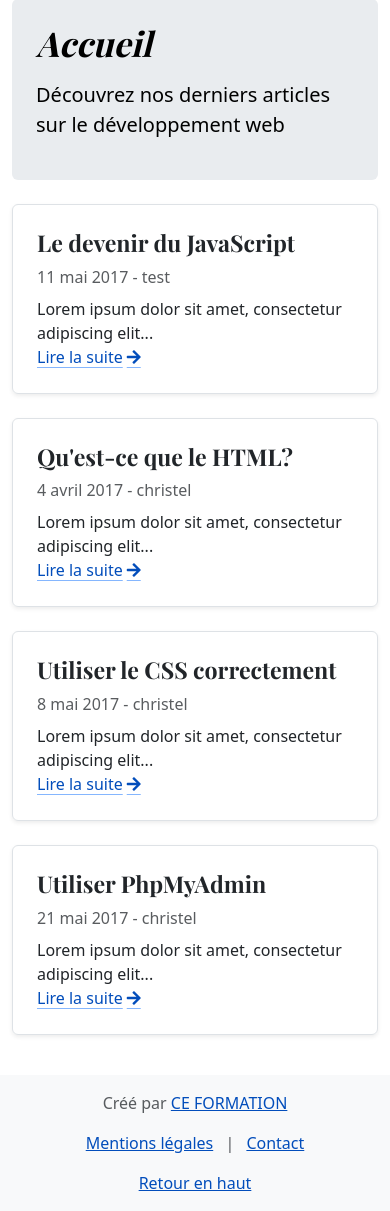
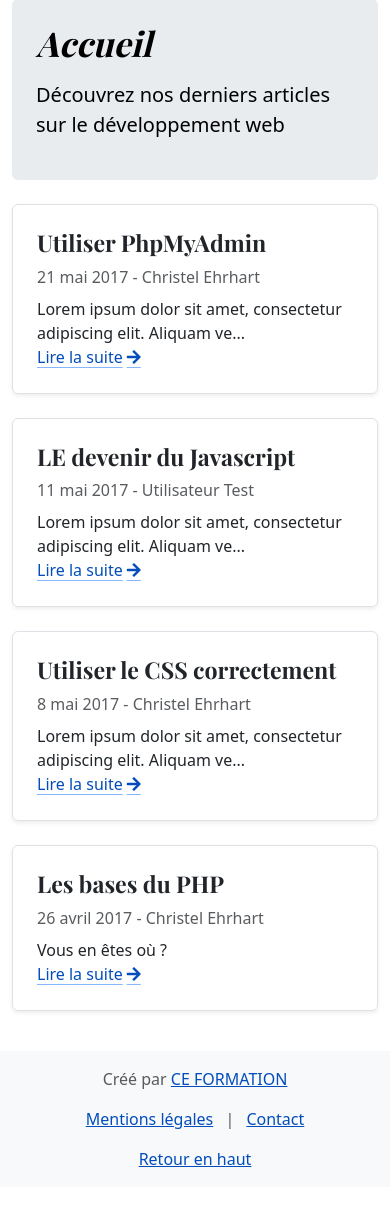
Before and after one commit to ceformation68/cci_dwwm20252026_blog, a PHP site: page / in a window 390 px wide. Shown: the part 125-1336 px from the top of the page. After the commit the page ends 1292 px from the top, so only its background shows below. Run offline with PHP 8.4, Linux system fonts and the light colour scheme; data comes from the database, SQL or seed files in the repository; some libraries are stand-ins or nearby versions.

Commit message:
Afficher les articles sur la page d'accueil

```diff
--- /dev/null
+++ b/_partial/article.php
@@ -0,0 +1,19 @@
+<article class="col-md-6 mb-4">
+	<div class="row g-0 border rounded overflow-hidden flex-md-row shadow-sm h-md-250 position-relative">
+		<div class="col p-4 d-flex flex-column position-static">
+			<h3 class="mb-2"><?php echo $arrDetArticle['article_title']; ?></h3>
+			<div class="mb-2 text-body-secondary">
+				<time datetime="2017-05-11"><?php echo $strDate; ?></time>
+				<span> - <?php echo $arrDetArticle['article_creatorname']; ?></span>
+			</div>
+			<p class="mb-auto"><?php echo $strSummary; ?></p>
+			<a href="article-javascript.html" class="icon-link gap-1 icon-link-hover stretched-link" aria-label="Lire l'article complet sur le devenir du JavaScript">
+				Lire la suite
+				<i class="fas fa-arrow-right" aria-hidden="true"></i>
+			</a>
+		</div>
+		<div class="col-auto d-none d-lg-block">
+			<img class="bd-placeholder-img" width="200" height="250" src="assets/images/<?php echo $arrDetArticle['article_img']; ?>" alt="Logo JavaScript - Article sur l'évolution du JavaScript" loading="lazy">
+		</div>
+	</div>
+</article>
--- a/index.php
+++ b/index.php
@@ -7,88 +7,49 @@
 
 	// inclusion du header
 	include("_partial/header.php");
+
+	// inclure la connexion
+	require_once("connexion.php");
+	// Ecrire la requête
+	/*$strRq	= "SELECT *
+				FROM articles
+				ORDER BY article_createdate DESC
+				LIMIT 4;";
+				*/
+	// Requête avec le nom du créateur
+	$strRq	= "SELECT articles.*,
+				CONCAT(user_firstname, ' ', user_name) AS 'article_creatorname'
+				FROM articles
+					INNER JOIN users ON article_creator = user_id
+				ORDER BY article_createdate DESC
+				LIMIT 4";
+	// Lancer la requête et récupérer les résultats
+	$arrArticle = $db->query($strRq)->fetchAll();
+
 ?>
 <section aria-label="Articles récents">
 	<h2 class="visually-hidden">Les 4 derniers articles</h2>
 	<div class="row mb-2">
-		<article class="col-md-6 mb-4">
-			<div class="row g-0 border rounded overflow-hidden flex-md-row shadow-sm h-md-250 position-relative">
-				<div class="col p-4 d-flex flex-column position-static">
-					<h3 class="mb-2">Le devenir du JavaScript</h3>
-					<div class="mb-2 text-body-secondary">
-						<time datetime="2017-05-11">11 mai 2017</time>
-						<span> - test</span>
-					</div>
-					<p class="mb-auto">Lorem ipsum dolor sit amet, consectetur adipiscing elit...</p>
-					<a href="article-javascript.html" class="icon-link gap-1 icon-link-hover stretched-link" aria-label="Lire l'article complet sur le devenir du JavaScript">
-						Lire la suite
-						<i class="fas fa-arrow-right" aria-hidden="true"></i>
-					</a>
-				</div>
-				<div class="col-auto d-none d-lg-block">
-					<img class="bd-placeholder-img" width="200" height="250" src="assets/images/js.png" alt="Logo JavaScript - Article sur l'évolution du JavaScript" loading="lazy">
-				</div>
-			</div>
-		</article>
-		<article class="col-md-6 mb-4">
-			<div class="row g-0 border rounded overflow-hidden flex-md-row shadow-sm h-md-250 position-relative">
-				<div class="col p-4 d-flex flex-column position-static">
-					<h3 class="mb-2">Qu'est-ce que le HTML?</h3>
-					<div class="mb-2 text-body-secondary">
-						<time datetime="2017-04-04">4 avril 2017</time>
-						<span> - christel</span>
-					</div>
-					<p class="mb-auto">Lorem ipsum dolor sit amet, consectetur adipiscing elit...</p>
-					<a href="article-html.html" class="icon-link gap-1 icon-link-hover stretched-link" aria-label="Lire l'article complet sur le HTML">
-						Lire la suite
-						<i class="fas fa-arrow-right" aria-hidden="true"></i>
-					</a>
-				</div>
-				<div class="col-auto d-none d-lg-block">
-					<img class="bd-placeholder-img" width="200" height="250" src="assets/images/html.png" alt="Logo HTML5 - Introduction au langage HTML" loading="lazy">
-				</div>
-			</div>
-		</article>
+	<?php
+		foreach($arrArticle as $arrDetArticle){
+			//var_dump($arrDetArticle);
+			// Traiter le résumé
+			$strSummary = mb_strimwidth($arrDetArticle['article_content'], 0, 70, "...");
 
-		<article class="col-md-6 mb-4">
-			<div class="row g-0 border rounded overflow-hidden flex-md-row shadow-sm h-md-250 position-relative">
-				<div class="col p-4 d-flex flex-column position-static">
-					<h3 class="mb-2">Utiliser le CSS correctement</h3>
-					<div class="mb-2 text-body-secondary">
-						<time datetime="2017-05-08">8 mai 2017</time>
-						<span> - christel</span>
-					</div>
-					<p class="mb-auto">Lorem ipsum dolor sit amet, consectetur adipiscing elit...</p>
-					<a href="article-css.html" class="icon-link gap-1 icon-link-hover stretched-link" aria-label="Lire l'article complet sur l'utilisation du CSS">
-						Lire la suite
-						<i class="fas fa-arrow-right" aria-hidden="true"></i>
-					</a>
-				</div>
-				<div class="col-auto d-none d-lg-block">
-					<img class="bd-placeholder-img" width="200" height="250" src="assets/images/CSS.png" alt="Logo CSS3 - Guide d'utilisation des feuilles de style" loading="lazy">
-				</div>
-			</div>
-		</article>
+			// Traiter l'affichage de la date
+			$objDate	= new DateTime($arrDetArticle['article_createdate']);
+			//$strDate	= $objDate->format("d/m/Y"); // en anglais
 
-		<article class="col-md-6 mb-4">
-			<div class="row g-0 border rounded overflow-hidden flex-md-row shadow-sm h-md-250 position-relative">
-				<div class="col p-4 d-flex flex-column position-static">
-					<h3 class="mb-2">Utiliser PhpMyAdmin</h3>
-					<div class="mb-2 text-body-secondary">
-						<time datetime="2017-05-21">21 mai 2017</time>
-						<span> - christel</span>
-					</div>
-					<p class="mb-auto">Lorem ipsum dolor sit amet, consectetur adipiscing elit...</p>
-					<a href="article-phpmyadmin.html" class="icon-link gap-1 icon-link-hover stretched-link" aria-label="Lire l'article complet sur PhpMyAdmin">
-						Lire la suite
-						<i class="fas fa-arrow-right" aria-hidden="true"></i>
-					</a>
-				</div>
-				<div class="col-auto d-none d-lg-block">
-					<img class="bd-placeholder-img" width="200" height="250" src="assets/images/mysql.png" alt="Logo MySQL - Tutoriel PhpMyAdmin" loading="lazy">
-				</div>
-			</div>
-		</article>
+			// Version avec configuration pour l'avoir en français
+			$objDateFormatter	= new IntlDateFormatter(
+                "fr_FR", // langue
+                IntlDateFormatter::LONG,  // format de date
+                IntlDateFormatter::NONE, // format heure
+            );
+			$strDate	= $objDateFormatter->format($objDate);
+
+			include("_partial/article.php");
+		} ?>
 	</div>
 </section>
 <?php
```
